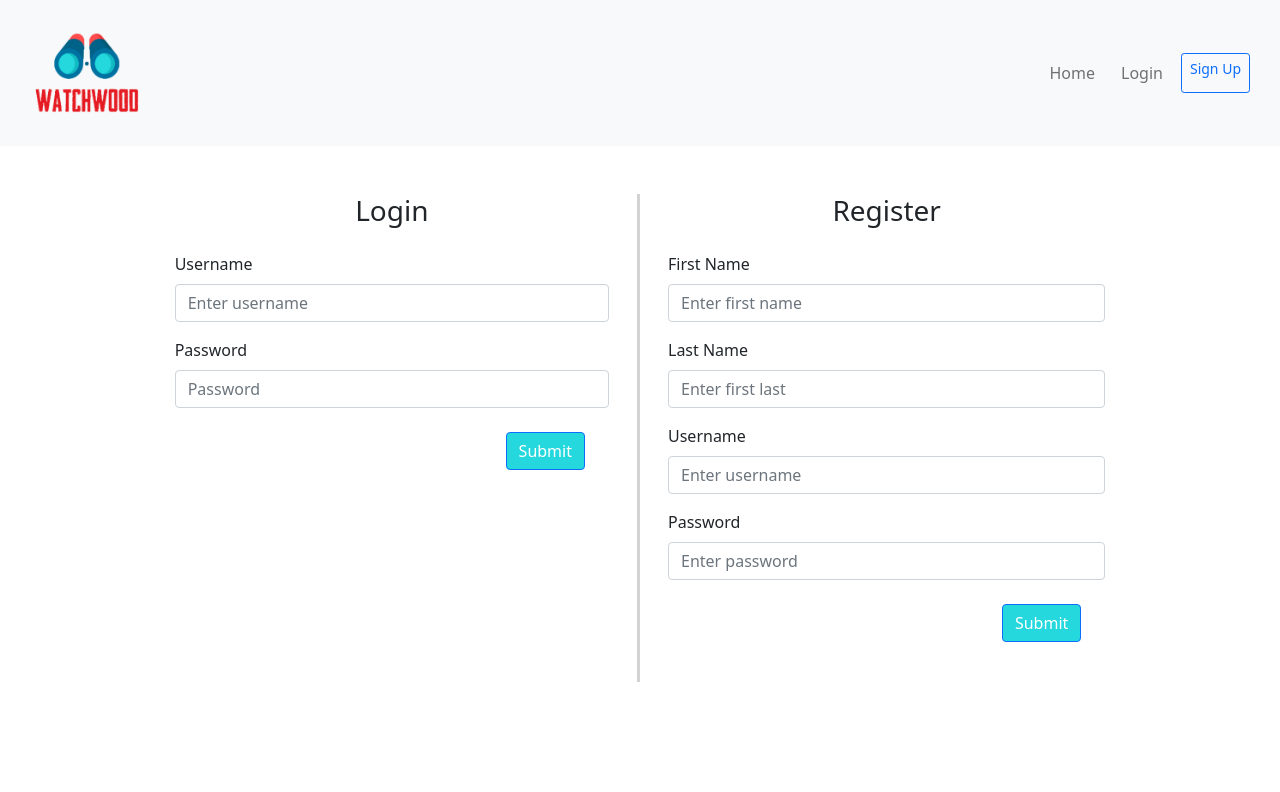
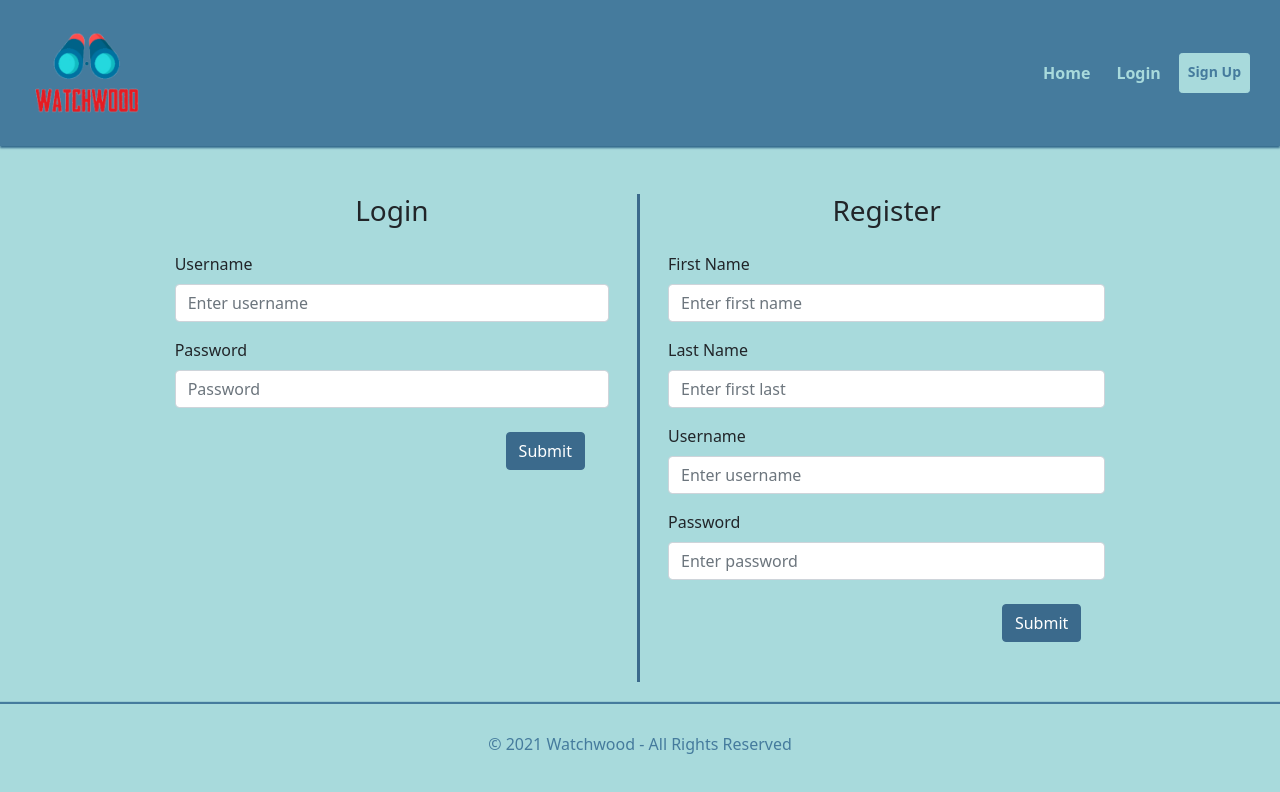
Before and after one commit to michellenaim/watchwood, a React (Create React App) app in the folder frontend/: page /login in a window 1280 px wide. Shown: the top 792 px of the page. Built offline with nearby package versions, Linux system fonts and the light colour scheme.

Commit message:
Change styling:

```diff
--- a/frontend/src/App.css
+++ b/frontend/src/App.css
@@ -38,7 +38,7 @@
 }
 
 #login-form {
-  border-right: lightgray 3px solid;
+  border-right: #3b6a8c 3px solid;
 }
 
 @media screen and (max-width: 992px) {
@@ -47,12 +47,74 @@
   }
 }
 
-.btn-primary,
-.btn-primary:active,
-.btn-primary:visited {
-  background-color: #24d8de !important;
+.btn-normal,
+.btn-normal:active,
+.btn-normal:visited {
+  background-color: #3b6a8c !important;
+  color: #fff;
+  border-color: #3b6a8c !important;
 }
 
-.btn-primary:hover {
-  background-color: #006288 !important;
+.btn-normal:hover {
+  background-color: #457b9d !important;
+  color: #fff;
+  border-color: #457b9d !important;
 }
+
+#root {
+  background-color: #a8dadc;
+}
+
+.navbar-header {
+  background-color: #457b9d !important;
+  box-shadow: 0px 2px 2px 0 #336a8c;
+}
+
+.post {
+  background-color: #f1faee;
+  box-shadow: 0 0 2px 0 #3a769b;
+  border-radius: 8px;
+  border: 1px solid #3a769b;
+}
+
+.nav-item {
+  color: #a8dadc !important;
+  font-weight: bold;
+}
+
+.nav-item:hover {
+  color: white !important;
+}
+
+.signup-btn {
+  background-color: #a8dadc !important;
+  border-color: #a8dadc !important;
+  color: #457b9d !important;
+  padding-top: 7px;
+  font-weight: bold;
+}
+
+.signup-btn:hover {
+  background-color: white !important;
+  border-color: #a8dadc !important;
+  color: #457b9d !important;
+}
+
+.footer {
+  color: #457b9d;
+  box-shadow: 0px -1px 1px 1px #457b9d !important;
+  font-weight: 400;
+  min-height: 6rem;
+  width: 100%;
+  bottom: 0;
+  position: absolute;
+}
+
+.page-container {
+  position: relative;
+  min-height: 100vh;
+}
+
+.content-wrap {
+  padding-bottom: 6rem;
+}
--- a/frontend/src/App.js
+++ b/frontend/src/App.js
@@ -6,16 +6,24 @@ import Login from "./Login";
 import { BrowserRouter as Router, Route, Switch } from "react-router-dom";
 import "./App.css";
 import "bootstrap/dist/css/bootstrap.min.css";
+import Footer from "./Footer";
+import AppNavbar from "./Navbar";
 
 function App() {
   return (
     <Router>
+      <div className="page-container">
+        <AppNavbar />
+        <div className="content-wrap">
           <Switch>
             <Route path="/" exact={true} component={Home} />
             <Route path="/login" exact={true} component={Login} />
             <Route path="/posts" exact={true} component={PostList} />
             <Route path="/post/:id" component={PostEdit} />
           </Switch>
+        </div>
+        <Footer />
+      </div>
     </Router>
   );
 }
--- /dev/null
+++ b/frontend/src/Footer.js
@@ -0,0 +1,11 @@
+import React from "react";
+
+const Footer = () => {
+  return (
+    <div className="d-flex justify-content-center align-items-center m-auto footer">
+      <p>&copy; 2021 Watchwood - All Rights Reserved</p>
+    </div>
+  );
+};
+
+export default Footer;
--- a/frontend/src/Home.js
+++ b/frontend/src/Home.js
@@ -1,5 +1,4 @@
 import React, { Component } from "react";
-import AppNavbar from "./Navbar";
 import { Button, Container } from "react-bootstrap";
 import { Link } from "react-router-dom";
 import "bootstrap/dist/css/bootstrap.min.css";
@@ -24,7 +23,6 @@ class Home extends Component {
   render() {
     return (
       <div>
-        <AppNavbar />
         {localStorage.getItem("currentUser") !== null && (
           <Container fluid>
             <Button className="m-5 nav bg-light">
--- a/frontend/src/Login.js
+++ b/frontend/src/Login.js
@@ -1,5 +1,4 @@
 import React, { useState } from "react";
-import AppNavbar from "./Navbar";
 import { Form, Button, Alert } from "react-bootstrap";
 import { useHistory } from "react-router-dom";
 
@@ -72,8 +71,6 @@ function Login() {
 
   return (
     <div>
-      <AppNavbar />
-
       <div className="row pt-5 mx-5 justify-content-center">
         <div id="login-form" className="col-12 col-lg-5">
           <h3 align="center">Login</h3>
@@ -96,7 +93,7 @@ function Login() {
               />
             </Form.Group>
             <div className="d-flex justify-content-end m-4">
-              <Button variant="primary" type="submit">
+              <Button className="btn-normal" type="submit">
                 Submit
               </Button>
             </div>
@@ -143,7 +140,7 @@ function Login() {
               />
             </Form.Group>
             <div className="d-flex justify-content-end m-4">
-              <Button variant="primary" type="submit">
+              <Button className="btn-normal" type="submit">
                 Submit
               </Button>
             </div>
--- a/frontend/src/Navbar.js
+++ b/frontend/src/Navbar.js
@@ -6,7 +6,7 @@ import "bootstrap/dist/css/bootstrap.min.css";
 export default class AppNavbar extends Component {
   render() {
     return (
-      <Navbar bg="light" expand="lg">
+      <Navbar bg="dark" expand="lg" className="navbar-header">
         <Navbar.Brand href="/">
           <img
             src="/watchwood-logo.png"
@@ -25,18 +25,26 @@ export default class AppNavbar extends Component {
           style={{ marginRight: "30px" }}
         >
           <Nav>
-            <Nav.Link href="/" style={{ marginLeft: "10px" }}>
+            <Nav.Link
+              href="/"
+              style={{ marginLeft: "10px" }}
+              className="nav-item"
+            >
               Home
             </Nav.Link>
 
             {localStorage.getItem("currentUser") === null && (
               <>
-                <Nav.Link href="/login" style={{ marginLeft: "10px" }}>
+                <Nav.Link
+                  href="/login"
+                  style={{ marginLeft: "10px" }}
+                  className="nav-item"
+                >
                   Login
                 </Nav.Link>
                 <Button
                   style={{ marginLeft: "10px" }}
-                  variant="outline-primary"
+                  className="signup-btn"
                   size="sm"
                   tag={Link}
                   href="/login"
@@ -48,7 +56,7 @@ export default class AppNavbar extends Component {
             {localStorage.getItem("currentUser") !== null && (
               <Button
                 style={{ marginLeft: "10px" }}
-                variant="outline-primary"
+                className="signup-btn"
                 size="sm"
                 tag={Link}
                 href="/"
--- a/frontend/src/PostEdit.js
+++ b/frontend/src/PostEdit.js
@@ -1,5 +1,4 @@
 import React, { Component } from "react";
-import AppNavbar from "./Navbar";
 import { Button, Form, Container, FormGroup, Input, Label } from "reactstrap";
 import { Link, withRouter } from "react-router-dom";
 
@@ -72,7 +71,6 @@ class PostEdit extends Component {
     // )}
     return (
       <div>
-        <AppNavbar />
         <Container>
           {title}
           <Form onSubmit={this.handleSubmit}>
@@ -162,8 +160,11 @@ class PostEdit extends Component {
                 required
               />
             </FormGroup>
-            <FormGroup>
-              <Button color="primary" type="submit" className="mt-3">
+            <FormGroup
+              className="d-flex justify-content-between"
+              style={{ width: "10rem" }}
+            >
+              <Button type="submit" className="mt-3 btn-normal">
                 Save
               </Button>
               <Button color="secondary" className="mt-3" tag={Link} to="/posts">
--- a/frontend/src/PostList.js
+++ b/frontend/src/PostList.js
@@ -1,5 +1,4 @@
 import React, { Component } from "react";
-import AppNavbar from "./Navbar";
 import { Button, Container } from "reactstrap";
 import { FloatingLabel, Form } from "react-bootstrap";
 import { Link } from "react-router-dom";
@@ -67,7 +66,7 @@ class PostList extends Component {
       const formattedDate = moment(post.date).format("MMMM Do YYYY, h:mma");
 
       return (
-        <div key={post._id} className="border border-info rounded my-4">
+        <div key={post._id} className="my-4 post">
           <div className="p-4">
             <div className="d-flex justify-content-between">
               <h4>{post.title}</h4>
@@ -105,7 +104,6 @@ class PostList extends Component {
     });
     return (
       <div>
-        <AppNavbar />
         <h3 className="mt-3 d-flex justify-content-center">
           Here's what's been going on around you...
         </h3>
@@ -118,7 +116,7 @@ class PostList extends Component {
               <FloatingLabel
                 controlId="floatingSelect"
                 label="Filter Posts By Neighborhood"
-                style={{ minWidth: "15rem", marginTop: "12px" }}
+                style={{ minWidth: "15rem", marginTop: "13px" }}
               >
                 <Form.Select
                   aria-label="Floating label select example"
@@ -143,12 +141,7 @@ class PostList extends Component {
                   <option value="Union Square">Union Square</option>
                 </Form.Select>
               </FloatingLabel>
-              <Button
-                color="success"
-                className="my-4"
-                tag={Link}
-                to="/post/new"
-              >
+              <Button className="my-4 btn-normal" tag={Link} to="/post/new">
                 Add post
               </Button>
             </div>
```
Also changed, not shown: frontend/src/index.js (+7 -6 lines). Lines whose indentation alone changed are shown as unchanged.
